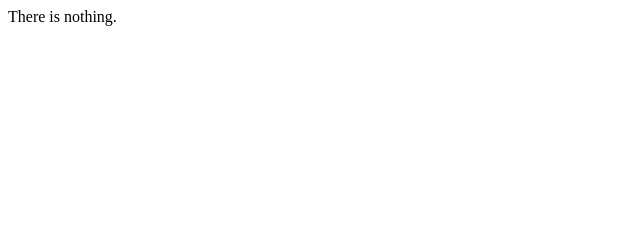
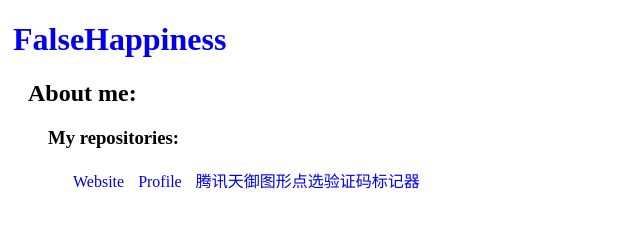
Before and after one commit to FalseHappiness/FalseHappiness.github.io, a plain HTML site: page index.html in a window 1280 px wide. Shown: the whole page, without its empty margins (0-640 px from the left). Drawn offline with Linux system fonts and the light colour scheme.

Commit message:
Update index.html

```diff
--- a/index.html
+++ b/index.html
@@ -1 +1,33 @@
-There is nothing.
+<!DOCTYPE html>
+<html lang="zh-Hans-CN">
+<head>
+    <meta charset="UTF-8">
+    <title>FalseHappiness</title>
+    <meta name="viewport" content="width=device-width, initial-scale=1.0"/>
+    <style>
+        a {
+            text-decoration-line: none;
+            margin: 5px;
+        }
+
+        .level-container {
+            margin-left: 20px;
+        }
+    </style>
+</head>
+<body>
+<h1><a href="https://github.com/FalseHappiness" target="_blank">FalseHappiness</a></h1>
+<div class="level-container">
+    <h2>About me:</h2>
+    <div class="level-container">
+        <h3>My repositories:</h3>
+        <div class="level-container">
+            <a href="https://github.com/FalseHappiness/FalseHappiness.github.io" target="_blank">Website</a>
+            <a href="https://github.com/FalseHappiness/FalseHappiness" target="_blank">Profile</a>
+            <a href="https://github.com/FalseHappiness/TSecImageClickMarker"
+               target="_blank">腾讯天御图形点选验证码标记器</a>
+        </div>
+    </div>
+</div>
+</body>
+</html>
```
